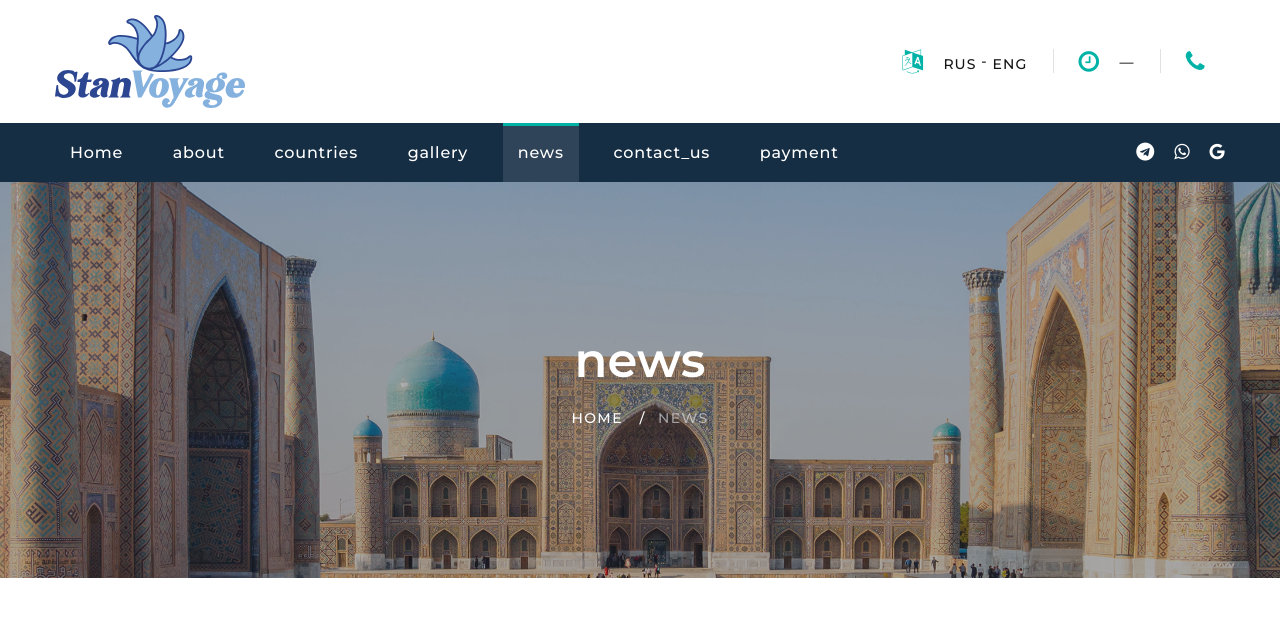
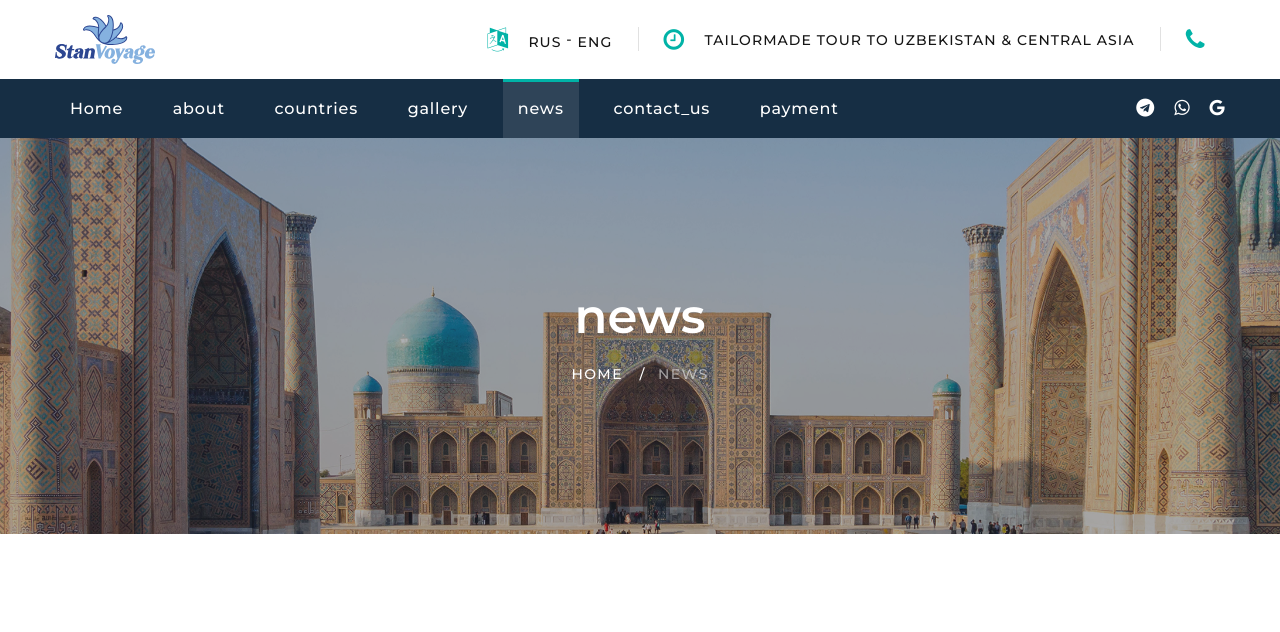
Before and after one commit to davranaff/stanvoyage, a Django app: page /en/blogs/ in a window 1280 px wide. Shown: the top 632 px of the page. Run offline with Django 4.2, Linux system fonts and the light colour scheme; data that the repository does not hold is empty; some libraries are stand-ins or nearby versions.

Commit message:
changed title and changed logo width

```diff
--- a/app/templates/tags/navbar.html
+++ b/app/templates/tags/navbar.html
@@ -24,7 +24,7 @@
                             <span></span></button>
                         <!-- RD Navbar Brand-->
                         <div class="rd-navbar-brand"><a class="brand" href="{% url 'home' %}"><img
-                                src="{% static 'logo/logo.svg' %}" alt="logo" style="width: 300px;"/></a></div>
+                                src="{% static 'logo/logo.svg' %}" alt="logo" style="width: 100px;"/></a></div>
                     </div>
                     <div class="rd-navbar-aside-right rd-navbar-collapse">
                         <ul class="rd-navbar-corporate-contacts">
@@ -40,7 +40,7 @@
                                 <div class="unit unit-spacing-xs">
                                     <div class="unit-left"><span class="icon fa fa-clock-o"></span></div>
                                     <div class="unit-body">
-                                        <p>{{ info.start_time }} — {{ info.end_time }}</p>
+                                        <p>Tailormade Tour to Uzbekistan & Central Asia</p>
                                     </div>
                                 </div>
                             </li>
```
